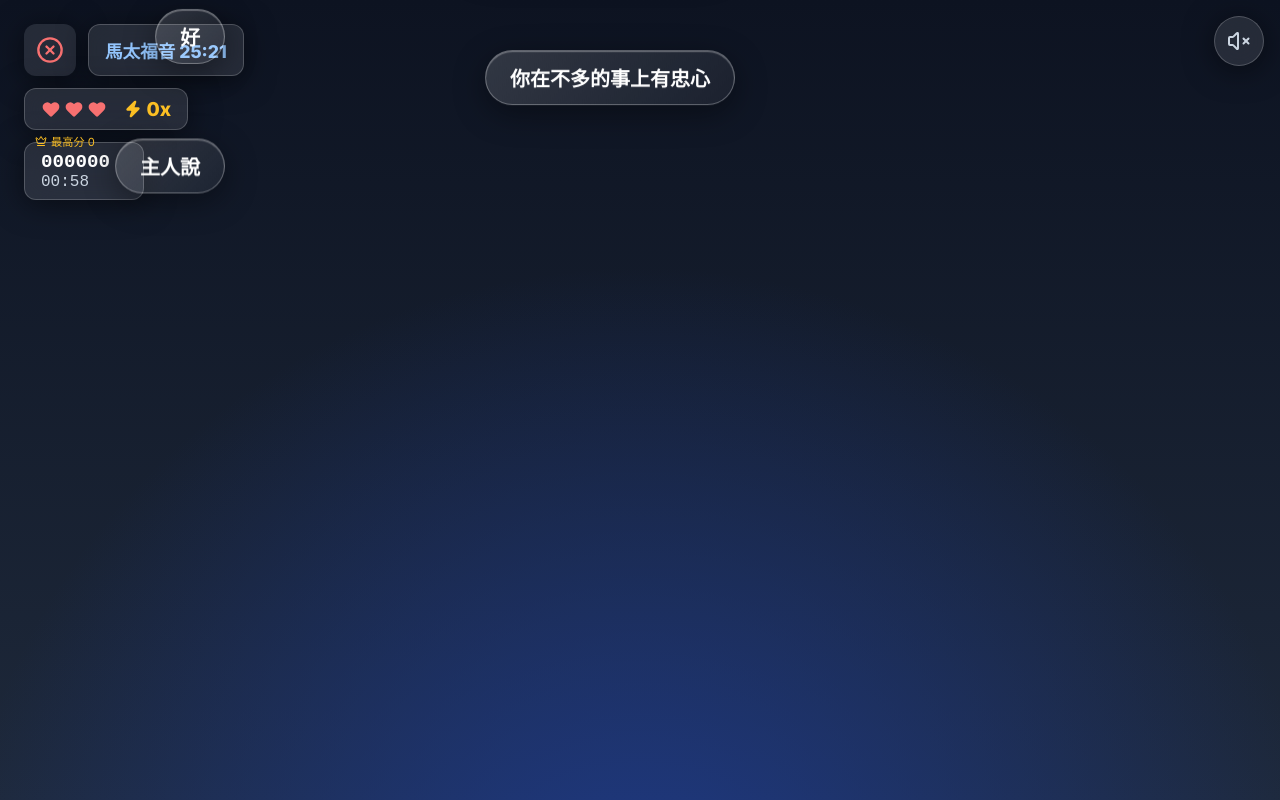
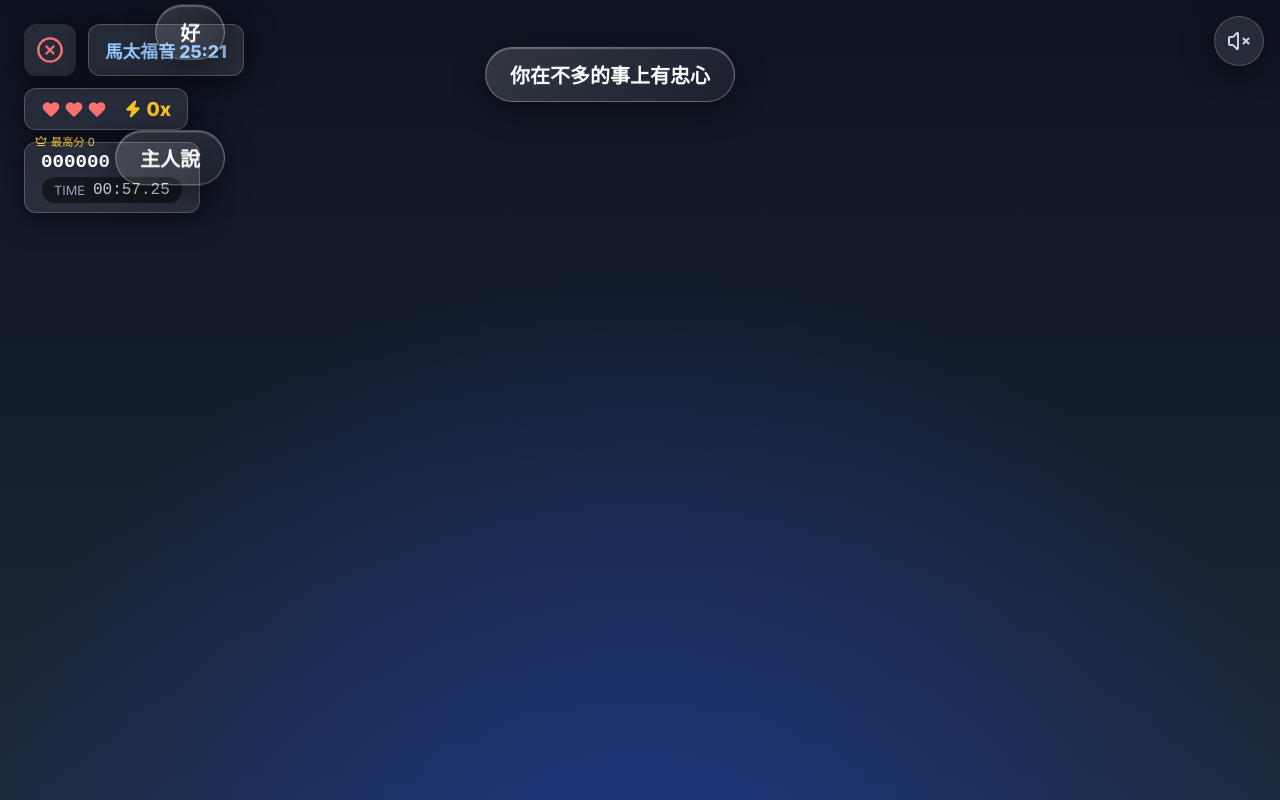
Before and after one commit to hungry4grace/verserain-web, a React (Vite) app: page / in a window 1280 px wide. Both pictures are taken after a click on the button "全部連播". Built offline with nearby package versions, Linux system fonts and the light colour scheme.

Commit message:
feat: increase game timer precision to centiseconds (1/100 sec) with accurate visual feedback and score calculation logic

```diff
--- a/src/App.jsx
+++ b/src/App.jsx
@@ -302,7 +302,7 @@ export default function App() {
   const healthRef = useRef(3);
   useEffect(() => { healthRef.current = health; }, [health]);
 
-  const [timeLeft, setTimeLeft] = useState(60);
+  const [timeLeft, setTimeLeft] = useState(6000); // 60.00 seconds
 
   const [bestScore, setBestScore] = useState(0);
   useEffect(() => {
@@ -444,7 +444,7 @@ export default function App() {
     setScore(0);
     setCombo(0);
     setHealth(3);
-    setTimeLeft(60);
+    setTimeLeft(6000);
     setCurrentSeqIndex(0);
     currentSeqRef.current = 0;
     setBlocks([]);
@@ -462,7 +462,7 @@ export default function App() {
         }
         return Math.max(0, t - 1);
       });
-    }, 1000);
+    }, 10);
 
     if (!isAuto) {
       if (playMode === 'square') {
@@ -593,7 +593,7 @@ export default function App() {
     let finalCalculatedScore = scoreRef.current;
 
     if (isSuccess) {
-        const calculatedTimeBonus = Math.max(0, timeLeft) * 50;
+        const calculatedTimeBonus = Math.floor(Math.max(0, timeLeft) * 0.5);
         setTimeBonus(calculatedTimeBonus);
         finalCalculatedScore += calculatedTimeBonus;
         setScore(finalCalculatedScore);
@@ -1051,11 +1051,14 @@ export default function App() {
                   <div style={{ position: 'absolute', top: '-10px', left: '10px', color: '#fbbf24', fontSize: '0.7rem', display: 'flex', alignItems: 'center', gap: '4px' }}>
                     <Crown size={12} /> 最高分 {bestScore}
                   </div>
-                  <div style={{ fontSize: '1.2rem', fontWeight: 'bold', color: '#fff', fontFamily: 'monospace' }}>
+                  <div style={{ fontSize: '1.2rem', fontWeight: 'bold', color: '#fff', fontFamily: 'monospace', marginBottom: '0.2rem' }}>
                     {String(score).padStart(6, '0')}
                   </div>
-                  <div style={{ fontSize: '1rem', color: timeLeft <= 10 ? '#f87171' : '#cbd5e1', fontFamily: 'monospace' }}>
-                    00:{String(timeLeft).padStart(2, '0')}
+                  <div style={{ padding: '0.25rem 0.75rem', background: 'rgba(0,0,0,0.5)', borderRadius: '9999px', display: 'flex', alignItems: 'center', gap: '0.5rem', border: '1px solid rgba(255,255,255,0.1)' }}>
+                    <div style={{ fontSize: '0.8rem', color: '#94a3b8' }}>TIME</div>
+                    <div style={{ fontSize: '1rem', color: timeLeft <= 1000 ? '#f87171' : '#cbd5e1', fontFamily: 'monospace' }}>
+                      00:{String(Math.floor(timeLeft / 100)).padStart(2, '0')}.{String(timeLeft % 100).padStart(2, '0')}
+                    </div>
                   </div>
                 </div>
             )}
@@ -1191,7 +1194,7 @@ export default function App() {
               <div style={{ flexShrink: 0 }}>
                 {timeBonus > 0 && (
                   <div style={{ fontSize: 'clamp(0.9rem, 2vh, 1.1rem)', color: '#34d399', marginBottom: 'clamp(0.2rem, 1vh, 0.5rem)', fontWeight: 'bold', textTransform: 'uppercase', letterSpacing: '1px' }}>
-                    時間加成: {timeLeft}s × 50 = +{timeBonus}
+                    時間加成: {(timeLeft / 100).toFixed(2)}s × 50 = +{timeBonus}
                   </div>
                 )}
                 <div style={{ fontSize: 'clamp(1rem, 2.5vh, 1.25rem)', color: '#cbd5e1', marginBottom: 'clamp(0.5rem, 2vh, 1rem)' }}>
```
